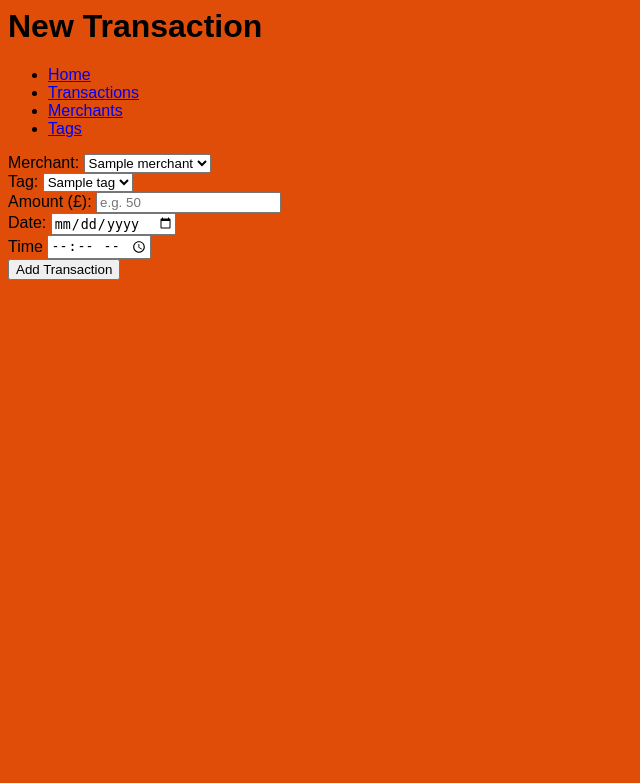
After one commit to akidd27/spending_tracker, a Flask app: page /transactions/new in a window 1280 px wide. The commit adds this page. Shown: the top 783 px of the page, without its empty margins (0-640 px from the left). Run offline with Flask 2, Linux system fonts and the light colour scheme; a database or web service that is not in the repository returns one stand-in record (values such as "Sample title"); some libraries are stand-ins or nearby versions.

Commit message:
added funcionality for adding new transactions

```diff
--- a/app.py
+++ b/app.py
@@ -2,11 +2,13 @@ from flask import Flask, render_template
 
 from controllers.merchant_controller import merchants_blueprint
 from controllers.tag_controller import tags_blueprint
+from controllers.transaction_controller import transactions_blueprint
 
 app = Flask(__name__)
 
 app.register_blueprint(merchants_blueprint)
 app.register_blueprint(tags_blueprint)
+app.register_blueprint(transactions_blueprint)
 
 @app.route('/')
 def home():
--- /dev/null
+++ b/controllers/transaction_controller.py
@@ -0,0 +1,34 @@
+from flask import Flask, render_template, request, redirect
+from flask import Blueprint
+
+from models.transaction import Transaction
+from models.tag import Tag
+from models.merchant import Merchant
+
+import repositories.transaction_repository as transaction__repository
+import repositories.merchant_repository as merchant_repository
+import repositories.tag_repository as tag_repository
+
+transactions_blueprint = Blueprint("transactions", __name__)
+
+#show all transactions
+@transactions_blueprint.route("/transactions")
+def transactions():
+    transactions = transaction__repository.select_all()
+    return render_template("transactions/index.html", title='My Transactions', transactions=transactions)
+
+#form to create new transaction
+@transactions_blueprint.route("/transactions/new")
+def new_transaction():
+    merchants = merchant_repository.select_all()
+    tags = tag_repository.select_all()
+    return render_template("/transactions/new.html", title="New Transaction", tags=tags, merchants=merchants)
+
+#add new transaction and return to /transactions
+@transactions_blueprint.route("/transactions", methods=['POST'])
+def add_transaction():
+    merchant = merchant_repository.select(request.form['merchant_id'])
+    tag = tag_repository.select(request.form['tag_id'])
+    transaction = Transaction(merchant, tag, request.form['amount'], request.form['date'], request.form['time'])
+    transaction__repository.save(transaction)
+    return redirect('/transactions')
--- a/static/style.css
+++ b/static/style.css
@@ -0,0 +1,5 @@
+body {
+    background-color: rgb(224, 77, 8);
+    font-family: Arial, Helvetica, sans-serif;
+    color: black;
+}
--- a/templates/base.html
+++ b/templates/base.html
@@ -1,12 +1,14 @@
 <html>
     <head>
         <title>{{ title }}</title>
+        <link rel="stylesheet" href="static/style.css">
     </head>
     <body>
         <h1>{{ title }}</h1>
         <nav>
             <ul>
                 <li><a href="/">Home</a></li>
+                <li><a href="/transactions">Transactions</a></li>
                 <li><a href="/merchants">Merchants</a></li>
                 <li><a href="/tags">Tags</a></li>
             </ul>
--- /dev/null
+++ b/templates/transactions/new.html
@@ -0,0 +1,37 @@
+{% extends 'base.html' %}
+
+{% block content %}
+
+<form action="/transactions" method="post">
+    <div>
+        <label for="merchant">Merchant:</label>
+        <select id="merchant" name="merchant_id">
+          {% for merchant in merchants %}
+              <option value="{{ merchant.id }}">{{ merchant.name }}</option>
+          {% endfor %}
+        </select>
+    </div>
+    <div>
+        <label for="tag">Tag:</label>
+        <select id="tag" name="tag_id">
+          {% for tag in tags %}
+              <option value="{{ tag.id }}">{{ tag.name }}</option>
+          {% endfor %}
+        </select>
+    </div>
+    <div>
+        <label for="amount">Amount (£):</label>
+        <input type="number" id="amount" name="amount" placeholder="e.g. 50">
+    </div>
+    <div>
+        <label for="date">Date:</label>
+        <input type="date" id="date" name="date" placeholder="">
+    </div>
+    <div>
+        <label for="time">Time</label>
+        <input type="time" id="time" name="time" placeholder="">
+    </div>
+    <button type="submit">Add Transaction</button>
+</form>
+
+{% endblock content %}
```
Also changed, not shown: templates/transactions/index.html (added, +20 -0 lines).
